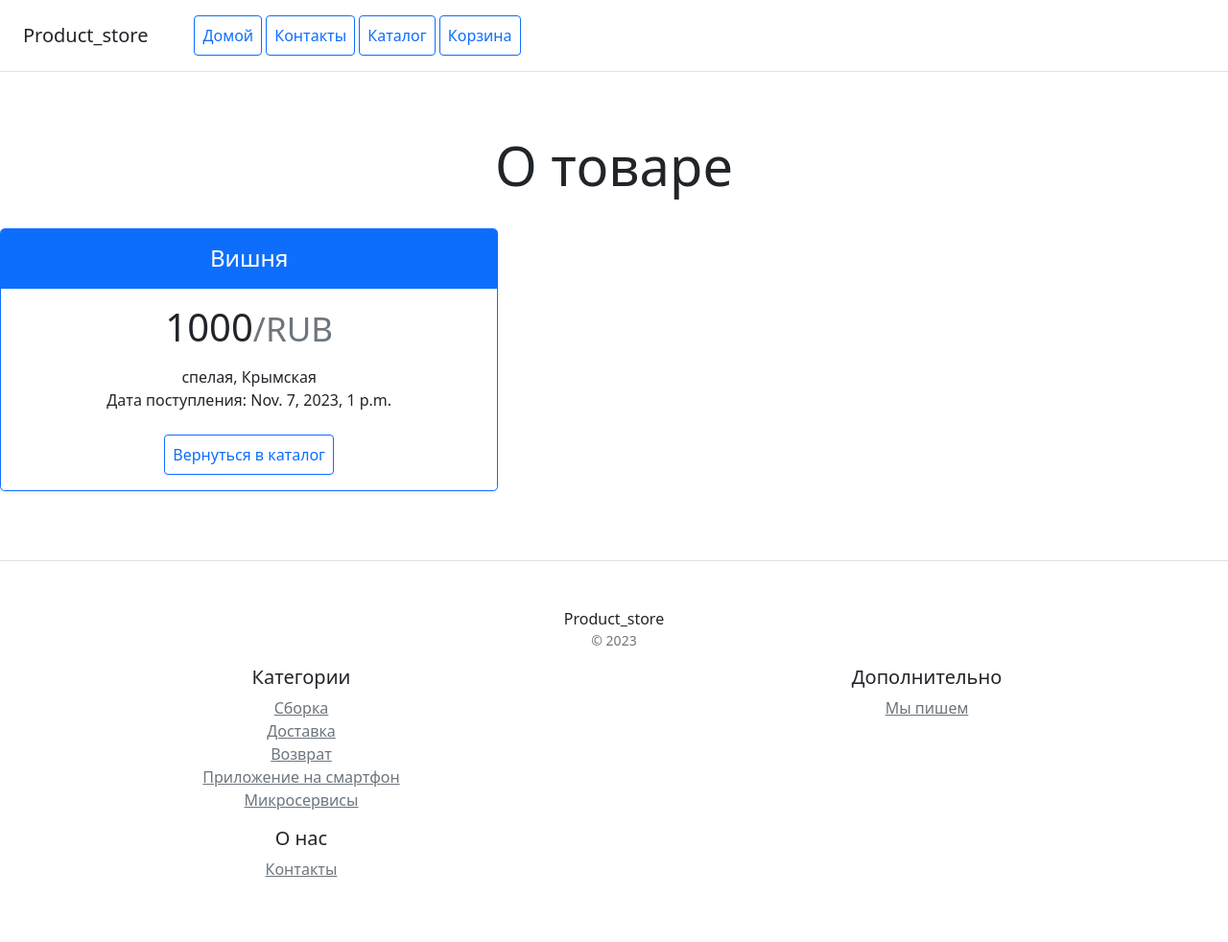
After one commit to tasyasoni/homework20_1, a Django app: page /product/1/ in a window 1280 px wide. The commit adds this page. Shown: the whole page at 96% size. Run offline with Django 4.2, Linux system fonts and the light colour scheme; data comes from the database, SQL or seed files in the repository; some libraries are stand-ins or nearby versions.

Commit message:
'correct_commit'

```diff
--- /dev/null
+++ b/mainapp/templates/mainapp/product.html
@@ -0,0 +1,24 @@
+{% extends 'mainapp/base.html' %}
+{% block content%}
+
+
+    <div class="pricing-header px-3 py-3 pt-md-5 pb-md-4 mx-auto text-center">
+        <h1 class="display-4">{{ title }}</h1>
+    </div>
+    <div class="row text-center">
+        <div class="col-5">
+           <div class="card mb-4 rounded-3 shadow-sm border-primary">
+              <div class="card-header py-3 text-white bg-primary border-primary">
+                <h4 class="my-0 fw-normal">{{ object.name|slice:35 }}</h4>
+              </div>
+              <div class="card-body">
+                <h1 class="card-title pricing-card-title">{{object.price}}<small class="text-muted fw-light">/RUB</small></h1>
+                <ul class="list-unstyled mt-3 mb-4">
+                  <li>{{ object.description|slice:100 }}</li>
+                  <li>Дата поступления: {{ object.data_life}}</li>
+                </ul>
+                <a class="p-2 btn btn-outline-primary" href="{% url 'mainapp:products' %}">Вернуться в каталог</a>
+              </div>
+            </div>
+        </div>
+{% endblock %}
--- a/mainapp/templates/mainapp/products.html
+++ b/mainapp/templates/mainapp/products.html
@@ -14,7 +14,7 @@
                  {% for object in objects_list %}
                  <div class="col">
                      <div class="card shadow-sm">
-                         <div class="card mb-4 box-shadow"><div>
+                         <div class="card mb-8 box-shadow"><div>
                          <img class = "card-img-top"
 <!--                              src = "/media/{{ object.picture }}/"-->
                               <src ="{{object.picture|media_pic}}"/>
@@ -25,6 +25,7 @@
                               <div class="btn-group">
                                 <button type="button" class="btn btn-sm btn-outline-secondary">{{object.price}}</button>
                                 <button type="button" class="btn btn-sm btn-outline-secondary">Положить в корзину</button>
+                                <a class="p-2 btn btn-outline-primary" href="{% url 'mainapp:product' object.pk %}">О товаре</a>
                               </div>
                               <small class="text-muted">RUB</small>
                             </div>
--- a/mainapp/urls.py
+++ b/mainapp/urls.py
@@ -10,4 +10,5 @@ urlpatterns = [
     path('home/', views.home, name='home'),
     path('contacts/', views.contacts, name='contacts'),
     path('products/', views.products, name='products'),
+    path('product/<int:pk>/', views.product, name='product'),
 ]
--- a/mainapp/views.py
+++ b/mainapp/views.py
@@ -10,7 +10,12 @@ def products(request):
     }
     return render(request, 'mainapp/products.html', context)
 
-
+def product(request, pk):
+    context = {
+        'object': Product.objects.get(pk=pk),
+        'title': 'О товаре'
+    }
+    return render(request, 'mainapp/product.html', context)
 
 def contacts(request):
     context = {
```
